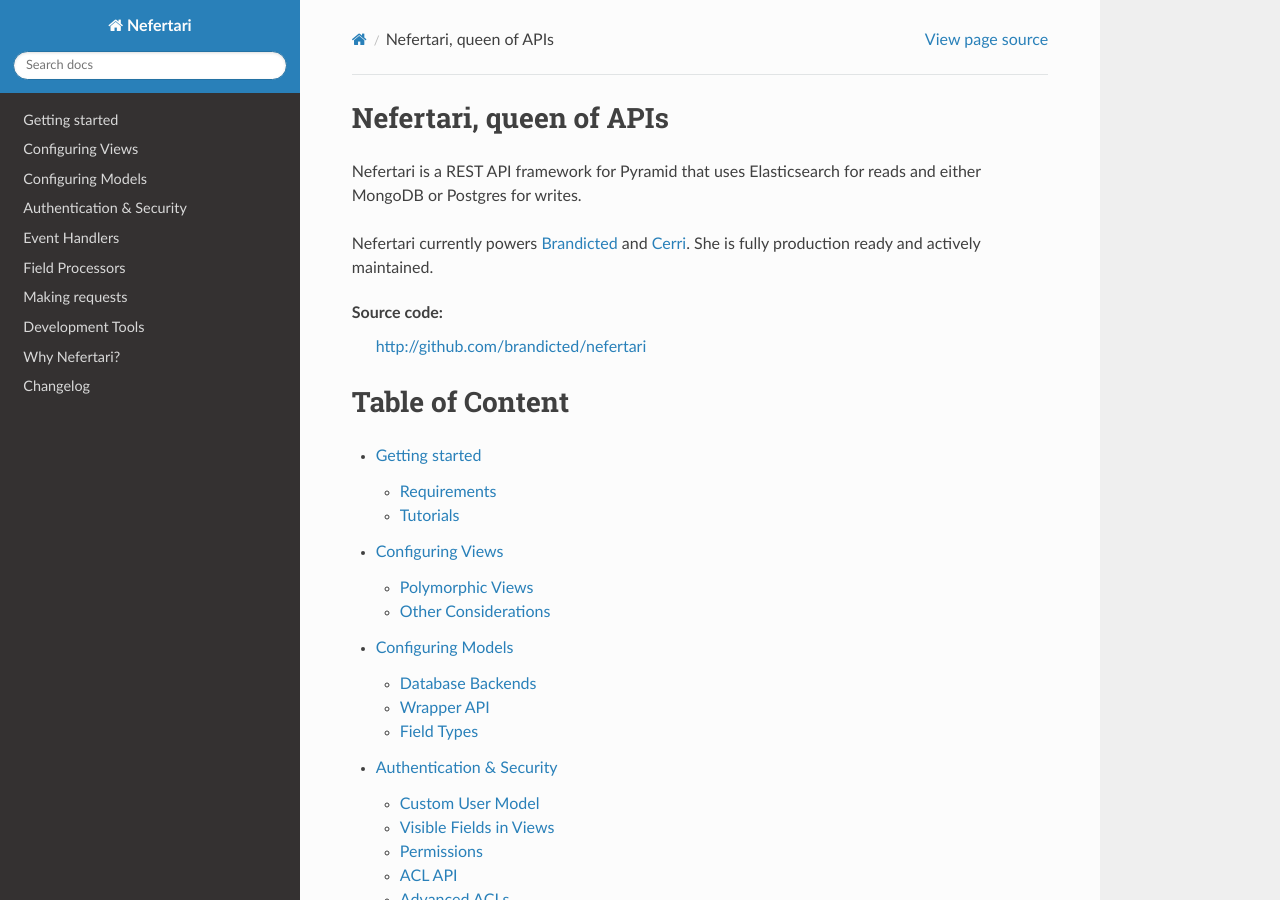
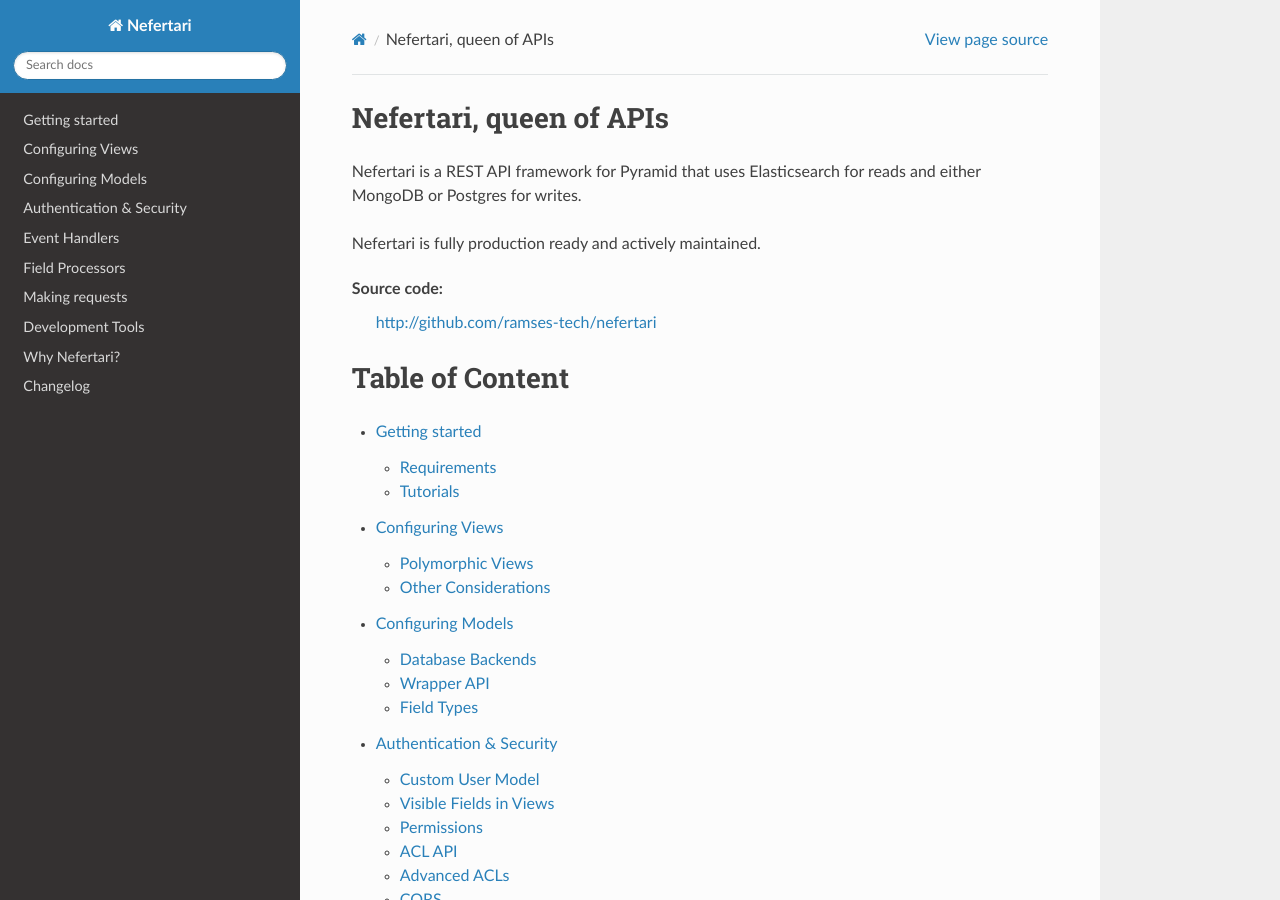
Before and after one commit to ramses-tech/nefertari, a Sphinx documentation site: the page built from docs/source/index.rst, in a window 1280 px wide and 900 px high. Built offline with Sphinx 7.4.7 and the Read the Docs theme 2.0.0, drawn with Linux system fonts in a browser that asks for light colours.

Commit message:
new github org

```diff
--- a/docs/source/auth.rst
+++ b/docs/source/auth.rst
@@ -93,7 +93,7 @@
 Advanced ACLs
 -------------
 
-For more advanced ACLs, you can look into using `nefertari-guards <https://github.com/brandicted/nefertari-guards>`_ in you project. This package stores ACLs at the object level, making it easier to build multi-tenant applications using a single data store.
+For more advanced ACLs, you can look into using `nefertari-guards <https://github.com/ramses-tech/nefertari-guards>`_ in you project. This package stores ACLs at the object level, making it easier to build multi-tenant applications using a single data store.
 
 
 CORS
--- a/docs/source/conf.py
+++ b/docs/source/conf.py
@@ -33,7 +33,7 @@
     'releases'
 ]
 
-releases_github_path = 'brandicted/nefertari'
+releases_github_path = 'ramses-tech/nefertari'
 releases_debug = True
 
 # Add any paths that contain templates here, relative to this directory.
--- a/docs/source/getting_started.rst
+++ b/docs/source/getting_started.rst
@@ -18,10 +18,10 @@
 
 * Python 2.7, 3.3 or 3.4
 * Elasticsearch for Elasticsearch-powered resources (see :any:`models <models>` and :any:`requests <making_requests>`)
-* Postgres or Mongodb
+* Postgres or Mongodb or Your Data Store™
 
 
 Tutorials
 ---------
 
-- For a more complete example of a Pyramid project using Nefertari, you can take a look at the `Example Project <https://github.com/brandicted/nefertari-example>`_.
+- For a more complete example of a Pyramid project using Nefertari, you can take a look at the `Example Project <https://github.com/ramses-tech/nefertari-example>`_.
--- a/docs/source/index.rst
+++ b/docs/source/index.rst
@@ -3,10 +3,10 @@
 
 Nefertari is a REST API framework for Pyramid that uses Elasticsearch for reads and either MongoDB or Postgres for writes.
 
-Nefertari currently powers `Brandicted <https://brandicted.com>`_ and `Cerri <http://www.cerri.com>`_. She is fully production ready and actively maintained.
+Nefertari is fully production ready and actively maintained.
 
 Source code:
-    `<http://github.com/brandicted/nefertari>`_
+    `<http://github.com/ramses-tech/nefertari>`_
 
 
 Table of Content
--- a/docs/source/models.rst
+++ b/docs/source/models.rst
@@ -32,8 +32,8 @@
 
 Nefertari implements database engines on top of two different ORMs: `SQLAlchemy <http://www.sqlalchemy.org>`_ and `MongoEngine <http://mongoengine.org/>`_. These two engines wrap the underlying APIs of each ORM and provide a standardized syntax for using either one, making it easy to switch between them with minimal changes. Each Nefertari engine is maintained in its own repository:
 
-* `nefertari-sqla github repository <https://github.com/brandicted/nefertari-sqla>`_
-* `nefertari-mongodb github repository <https://github.com/brandicted/nefertari-mongodb>`_
+* `nefertari-sqla github repository <https://github.com/ramses-tech/nefertari-sqla>`_
+* `nefertari-mongodb github repository <https://github.com/ramses-tech/nefertari-mongodb>`_
 
 Nefertari can either use `Elasticsearch <https://www.elastic.co/products/elasticsearch>`_ (*ESBaseDocument*) or the database engine itself (*BaseDocument*) for reads.
 
--- a/setup.py
+++ b/setup.py
@@ -34,8 +34,8 @@
         "Topic :: Internet :: WWW/HTTP :: WSGI :: Application",
     ],
     author='Brandicted',
-    author_email='hello@brandicted.com',
-    url='https://github.com/brandicted/nefertari',
+    author_email='hello@ramses.tech',
+    url='https://github.com/ramses-tech/nefertari',
     keywords='web wsgi bfg pylons pyramid rest api elasticsearch',
     packages=find_packages(),
     include_package_data=True,
```
Also changed, not shown: README.md (+2 -2 lines).
